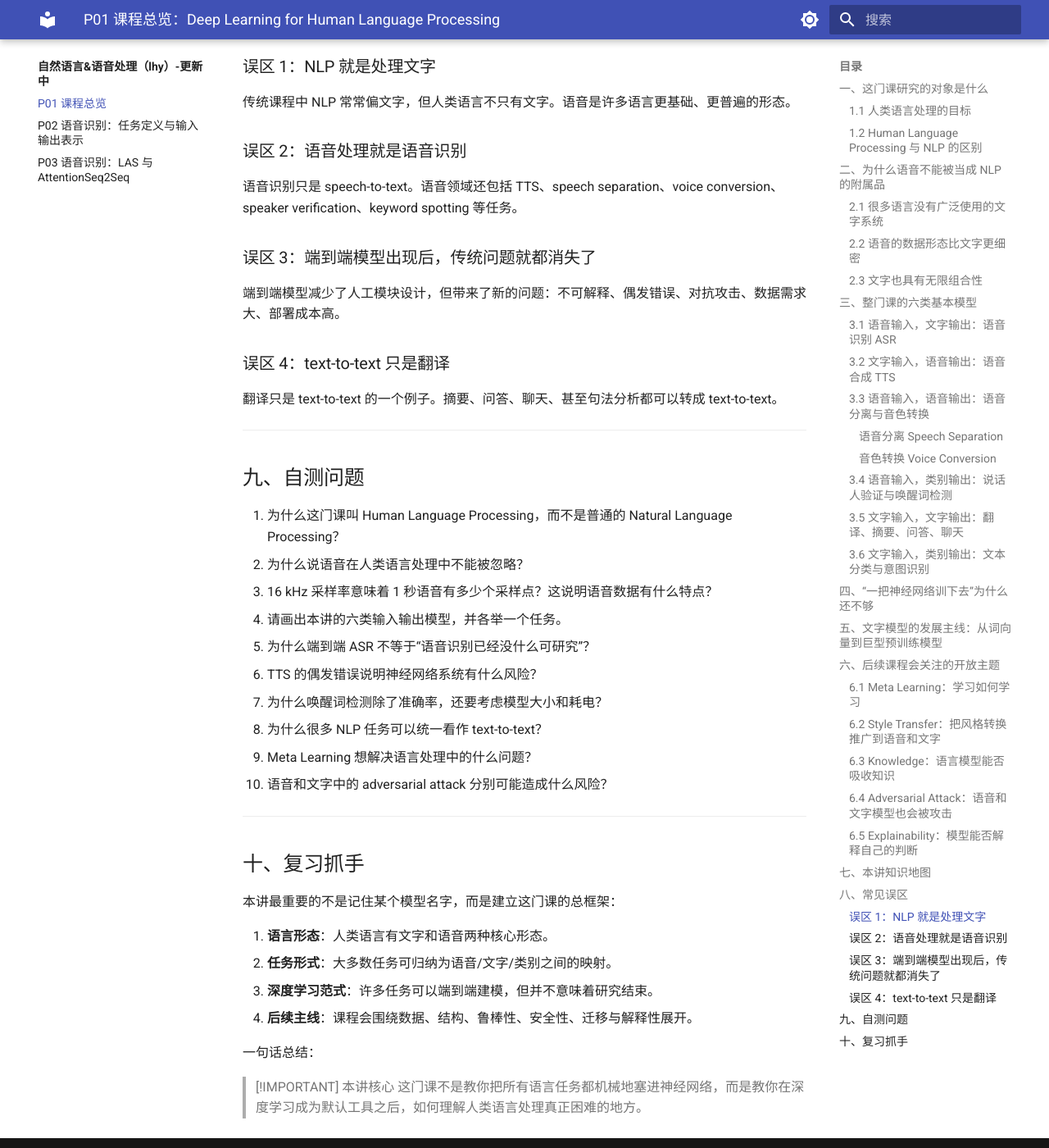
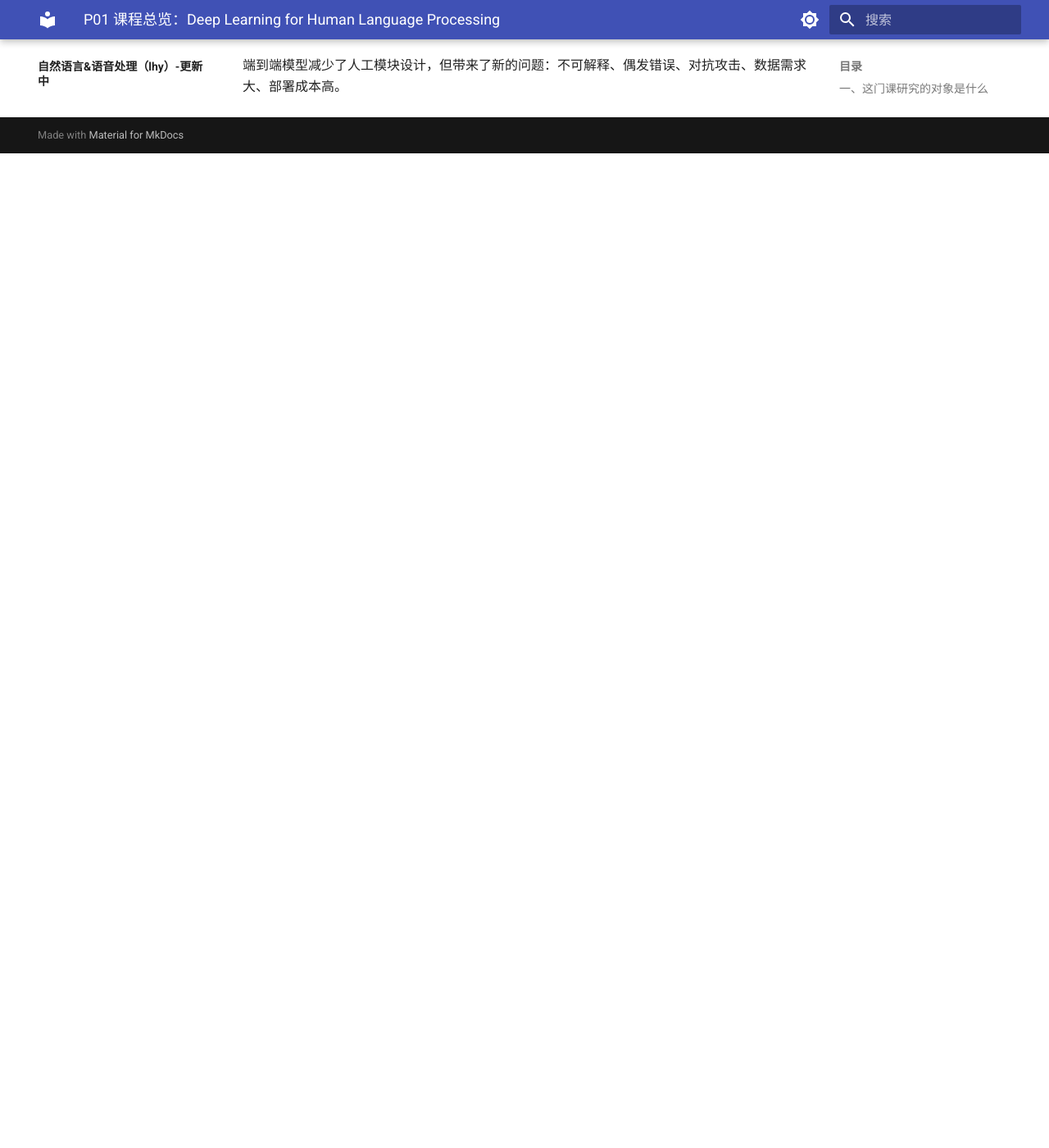
Before and after one commit to Sonnette51/stat_notes_sonnette, an MkDocs documentation site: the page built from docs/自然语言&语音处理（lhy）-更新中/P01_课程总览.md, in a window 1280 px wide and 1400 px high, scrolled down 10743 px. Shown: the whole window at 82% size. Built offline with MkDocs 1.6.1 and Material for MkDocs 9.7.7, drawn with Linux system fonts in a browser that asks for light colours; after the commit the page ends 10930 px from its top, so only the background shows below that; some of the changed text lies outside the part shown.

Commit message:
Add files via upload

```diff
--- a/docs/自然语言&语音处理（lhy）-更新中/P01_课程总览.md
+++ b/docs/自然语言&语音处理（lhy）-更新中/P01_课程总览.md
@@ -8,23 +8,13 @@
 
 # P01 课程总览：Deep Learning for Human Language Processing
 
-> [!ABSTRACT] 本讲概要
-> 本讲不是普通的“课程介绍”，而是在建立整门课的坐标系：什么是 **Human Language Processing（人类语言处理）**，它为什么不只等于通常意义上的 NLP，为什么语音必须和文字同等重要，以及整门课会怎样用六类“输入-输出映射”统一语音与文字任务。
->
-> 本讲最后还提出一个核心判断：深度学习让许多语言任务看似可以“一把神经网络训下去”解决，但真正的研究问题并没有消失，反而转向了数据稀缺、模型可控性、鲁棒性、安全性、可解释性和跨模态迁移。
->
-> ---
-
 ## 一、这门课研究的对象是什么
 
 ### 1.1 人类语言处理的目标
 
 这门课的主题是 **Deep Learning for Human Language Processing**，可以翻译为“深度学习与人类语言处理”。
 
-它关心的根本问题是：
-
-> [!IMPORTANT] 核心问题
-> 能不能让机器用人类熟悉的语言与人自然沟通？
+它关心的根本问题是：能不能让机器用人类熟悉的语言与人自然沟通？
 
 这个问题包含两个方向：
 
@@ -39,18 +29,18 @@
 
 通常我们更熟悉的术语是 **Natural Language Processing（NLP，自然语言处理）**。自然语言指人类在自然交流中形成的语言，例如中文、英文、日文、闽南语等。
 
-这门课故意使用 **Human Language Processing（HLP）**，原因在于：
+这门课使用 **Human Language Processing（HLP）**，原因在于：
 
 > [!IMPORTANT] HLP 的课程定位
 > 传统 NLP 课程通常以文字为主，语音只占很小比例；而本课程把 **文字语言** 和 **语音语言** 放在同等重要的位置。
 
 可以把两者关系理解为：
 
-| 术语 | 常见关注重点 | 本课程态度 |
-| --- | --- | --- |
-| NLP | 主要处理文字，如分类、翻译、问答、摘要 | 重要，但不是全部 |
-| Speech Processing | 主要处理语音，如识别、合成、说话人验证 | 与文字同等重要 |
-| HLP | 同时处理人类语言的文字形态与语音形态 | 本课程主线 |
+| 术语                | 常见关注重点              | 本课程态度    |
+| ----------------- | ------------------- | -------- |
+| NLP               | 主要处理文字，如分类、翻译、问答、摘要 | 重要，但不是全部 |
+| Speech Processing | 主要处理语音，如识别、合成、说话人验证 | 与文字同等重要  |
+| HLP               | 同时处理人类语言的文字形态与语音形态  | 本课程主线    |
 
 **直觉**：人类语言并不是先有文字再有语音。大量语言首先以口语存在，文字只是其中一部分语言拥有的记录系统。如果只研究文字，会忽略语言中非常大的一块。
 
@@ -418,38 +408,3 @@
 ### 误区 3：端到端模型出现后，传统问题就都消失了
 
 端到端模型减少了人工模块设计，但带来了新的问题：不可解释、偶发错误、对抗攻击、数据需求大、部署成本高。
-
-### 误区 4：text-to-text 只是翻译
-
-翻译只是 text-to-text 的一个例子。摘要、问答、聊天、甚至句法分析都可以转成 text-to-text。
-
----
-
-## 九、自测问题
-
-1. 为什么这门课叫 Human Language Processing，而不是普通的 Natural Language Processing？
-2. 为什么说语音在人类语言处理中不能被忽略？
-3. 16 kHz 采样率意味着 1 秒语音有多少个采样点？这说明语音数据有什么特点？
-4. 请画出本讲的六类输入输出模型，并各举一个任务。
-5. 为什么端到端 ASR 不等于“语音识别已经没什么可研究”？
-6. TTS 的偶发错误说明神经网络系统有什么风险？
-7. 为什么唤醒词检测除了准确率，还要考虑模型大小和耗电？
-8. 为什么很多 NLP 任务可以统一看作 text-to-text？
-9. Meta Learning 想解决语言处理中的什么问题？
-10. 语音和文字中的 adversarial attack 分别可能造成什么风险？
-
----
-
-## 十、复习抓手
-
-本讲最重要的不是记住某个模型名字，而是建立这门课的总框架：
-
-1. **语言形态**：人类语言有文字和语音两种核心形态。
-2. **任务形式**：大多数任务可归纳为语音/文字/类别之间的映射。
-3. **深度学习范式**：许多任务可以端到端建模，但并不意味着研究结束。
-4. **后续主线**：课程会围绕数据、结构、鲁棒性、安全性、迁移与解释性展开。
-
-一句话总结：
-
-> [!IMPORTANT] 本讲核心
-> 这门课不是教你把所有语言任务都机械地塞进神经网络，而是教你在深度学习成为默认工具之后，如何理解人类语言处理真正困难的地方。
```
Also changed, not shown: docs/自然语言&语音处理（lhy）-更新中/P02_语音识别一_任务定义与输入输出表示.md (+29 -38 lines), docs/自然语言&语音处理（lhy）-更新中/P03_语音识别二_LAS与AttentionSeq2Seq.md (+0 -7 lines).
